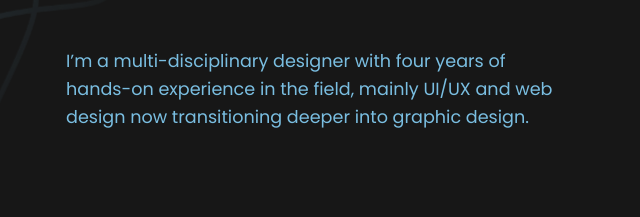
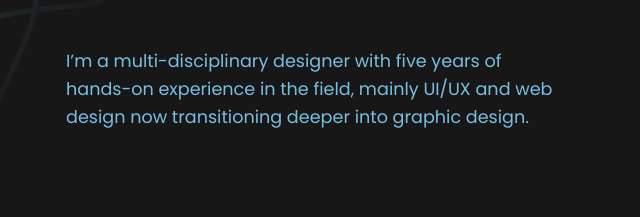
Before and after one commit to Abdurahmanm2020/Mannnymanningdesigns---Portfolio, a plain HTML site: page about.html in a window 1280 px wide. Shown: the part 485-702 px from the top of the page, 564-1204 px from the left. Drawn offline with Linux system fonts and the light colour scheme; a web font is replaced by a local one.

Commit message:
Update about.html

```diff
--- a/about.html
+++ b/about.html
@@ -78,7 +78,7 @@
       <div class="mmd-about-intro hidden-scroll">
         <h2 class="mmd-section-title">ABOUT ME<span style="color:#7ABEE1;">.</span></h2>
         <p class="mmd-body-text blue-highlight">
-          I’m a multi-disciplinary designer with four years of hands-on experience in the field, mainly UI/UX and web design now transitioning deeper into graphic design.
+          I’m a multi-disciplinary designer with five years of hands-on experience in the field, mainly UI/UX and web design now transitioning deeper into graphic design.
         </p>
       </div>
 
```
